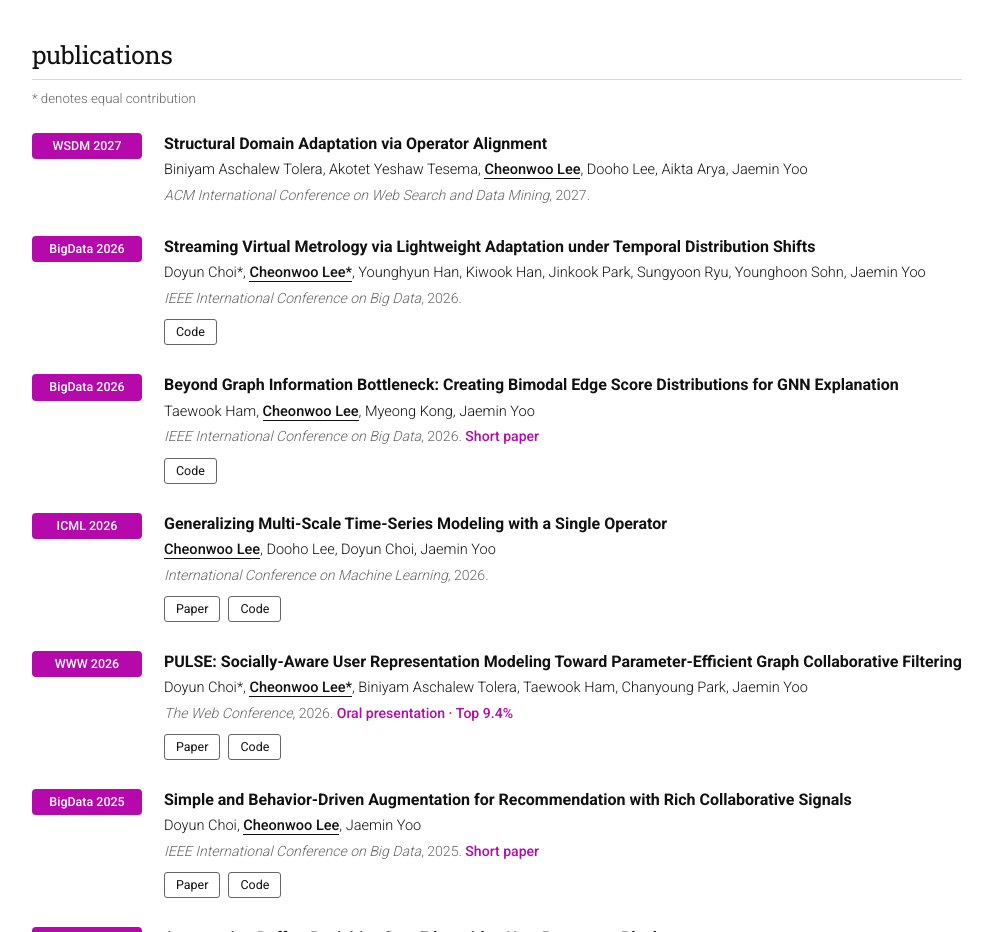
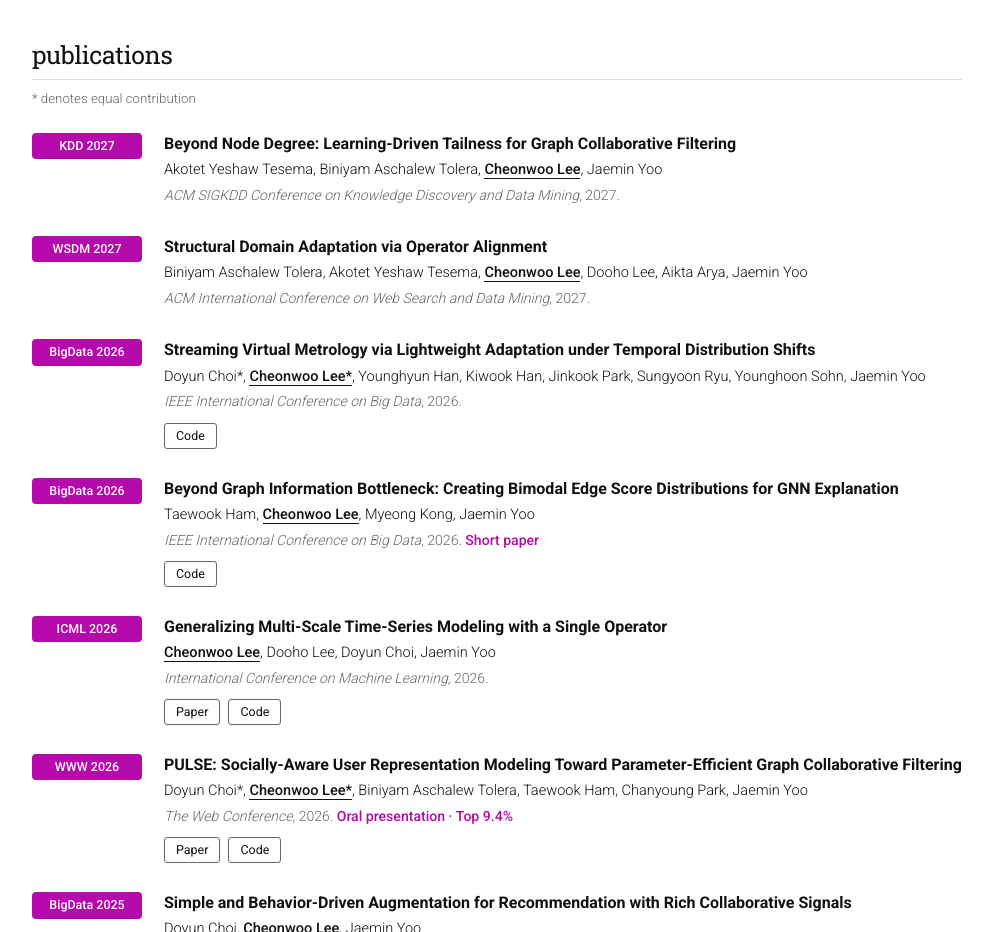
Before and after one commit to cheonwoolee/cheonwoolee.github.io, a plain HTML site: page index.html in a window 1280 px wide. Shown: the part 860-1792 px from the top of the page, without its empty margins (143-1135 px from the left). Drawn offline with Linux system fonts and the light colour scheme.

Commit message:
Update CV and add KDD 2027 publication

```diff
--- a/index.html
+++ b/index.html
@@ -776,6 +776,15 @@
 
       <div class="publications">
         <article class="publication">
+          <div><span class="venue-badge">KDD 2027</span></div>
+          <div>
+            <div class="publication-title">Beyond Node Degree: Learning-Driven Tailness for Graph Collaborative Filtering</div>
+            <p class="authors">Akotet Yeshaw Tesema, Biniyam Aschalew Tolera, <span class="me">Cheonwoo Lee</span>, Jaemin Yoo</p>
+            <p class="periodical"><em>ACM SIGKDD Conference on Knowledge Discovery and Data Mining</em>, 2027.</p>
+          </div>
+        </article>
+
+        <article class="publication">
           <div><span class="venue-badge">WSDM 2027</span></div>
           <div>
             <div class="publication-title">Structural Domain Adaptation via Operator Alignment</div>
```
Also changed, not shown: 3 other files.
